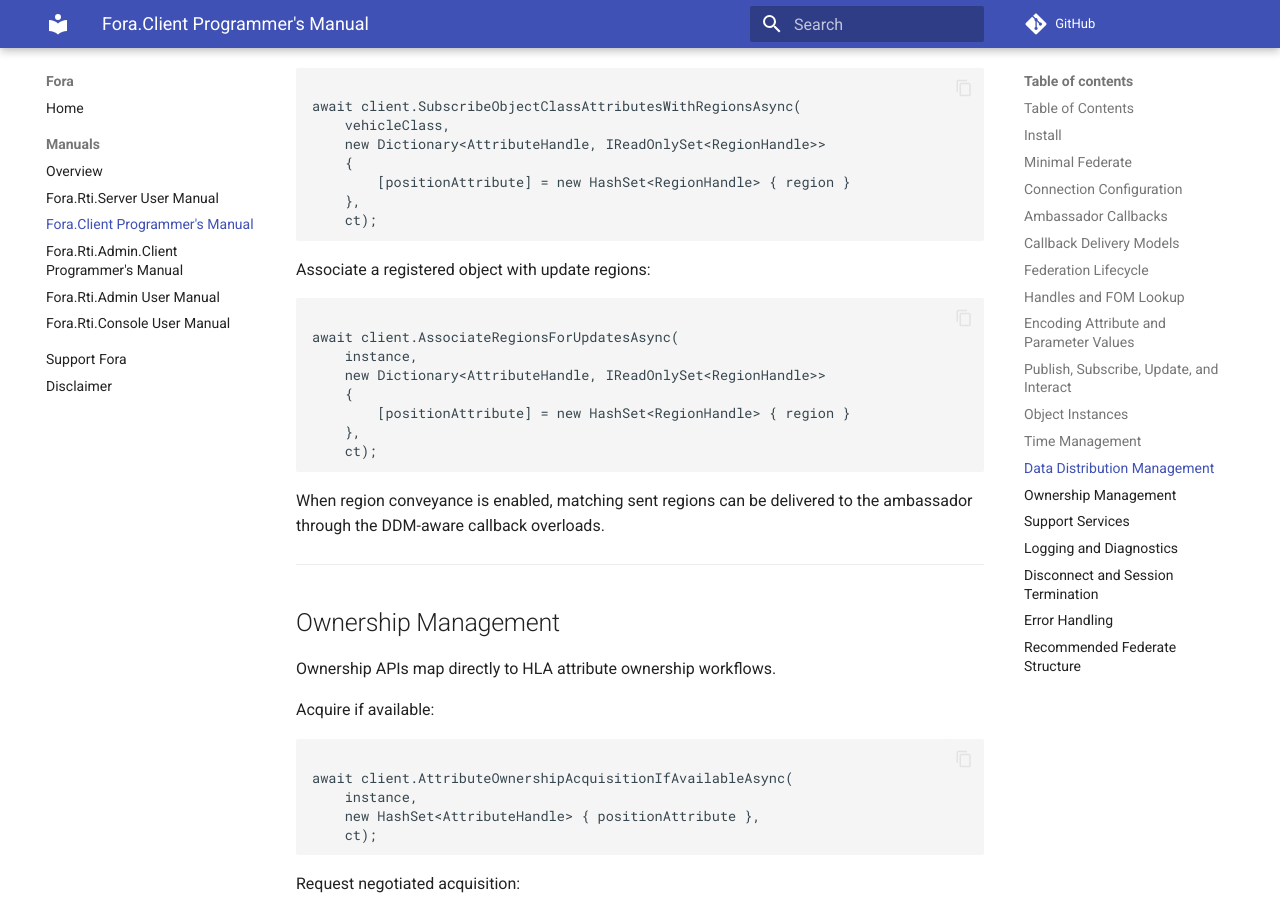
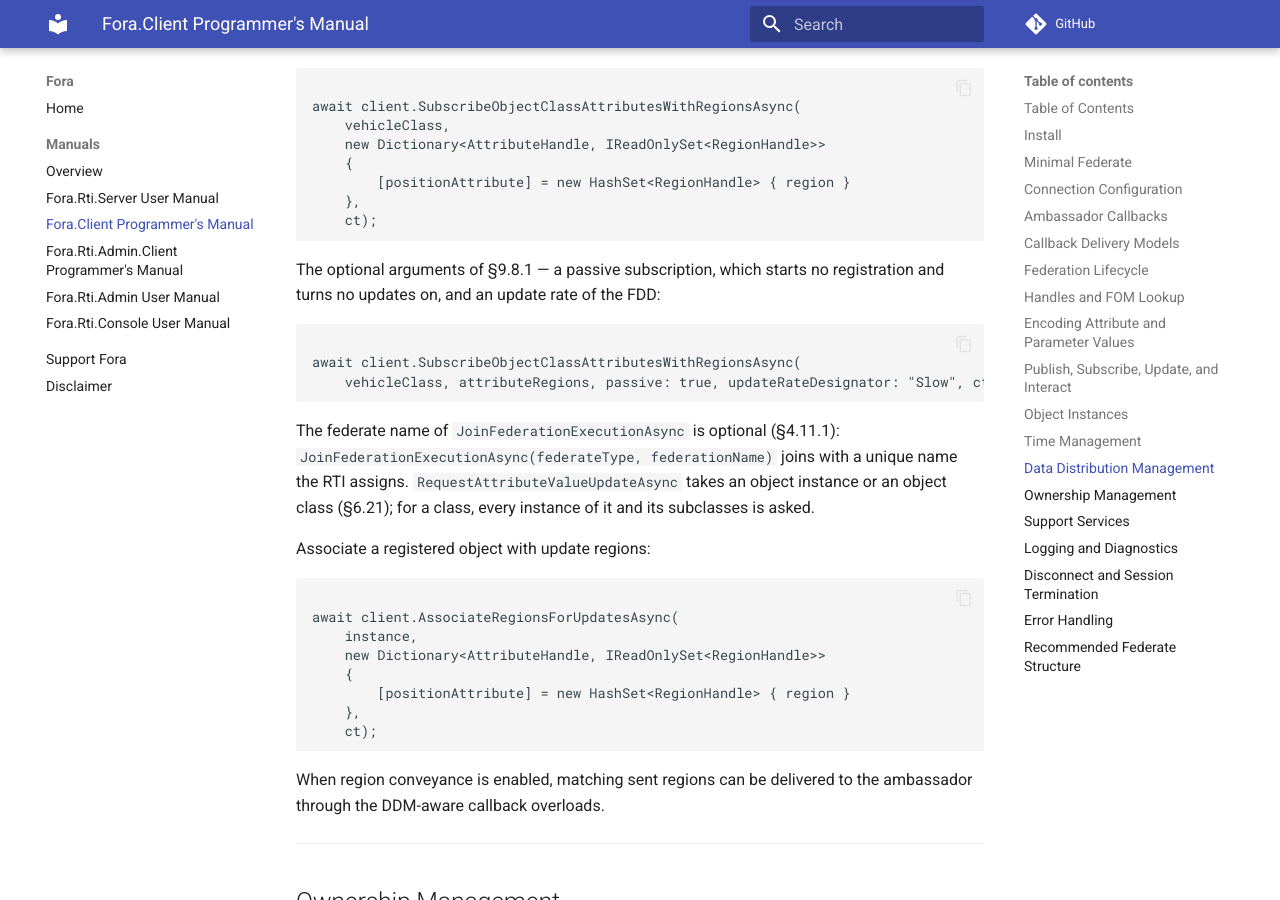
Before and after one commit to otopcu/fora-site, an MkDocs documentation site: the page built from docs/manuals/fora-client-programmers-manual.md, in a window 1280 px wide and 900 px high, scrolled down 12617 px. Built offline with MkDocs 1.6.1 and Material for MkDocs 9.7.7, drawn with Linux system fonts in a browser that asks for light colours; comment, search, counter and statistics services are not loaded.

Commit message:
docs: the client's optional arguments of §4.11, §6.21 and §9.8
Co-Authored-By: Claude Opus 5.5 <noreply@anthropic.com>

```diff
--- a/docs/manuals/fora-client-programmers-manual.md
+++ b/docs/manuals/fora-client-programmers-manual.md
@@ -534,6 +534,15 @@ await client.SubscribeObjectClassAttributesWithRegionsAsync(
     ct);
 </code></pre>
 
+The optional arguments of §9.8.1 — a passive subscription, which starts no registration and turns no updates on, and an update rate of the FDD:
+
+<pre><code class="language-csharp">
+await client.SubscribeObjectClassAttributesWithRegionsAsync(
+    vehicleClass, attributeRegions, passive: true, updateRateDesignator: "Slow", ct);
+</code></pre>
+
+The federate name of `JoinFederationExecutionAsync` is optional (§4.11.1): `JoinFederationExecutionAsync(federateType, federationName)` joins with a unique name the RTI assigns. `RequestAttributeValueUpdateAsync` takes an object instance or an object class (§6.21); for a class, every instance of it and its subclasses is asked.
+
 Associate a registered object with update regions:
 
 <pre><code class="language-csharp">
```
